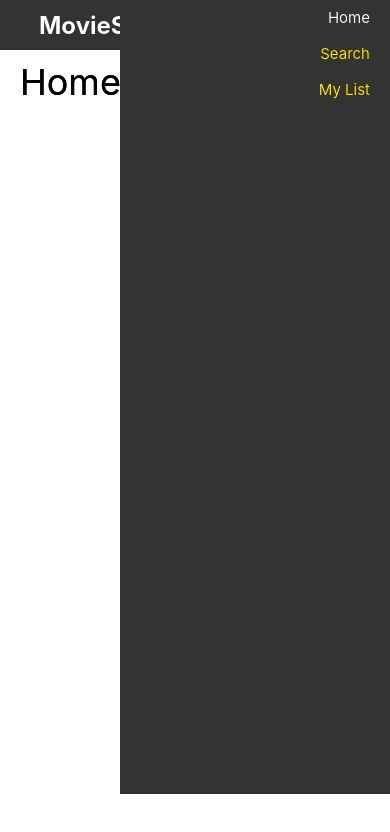
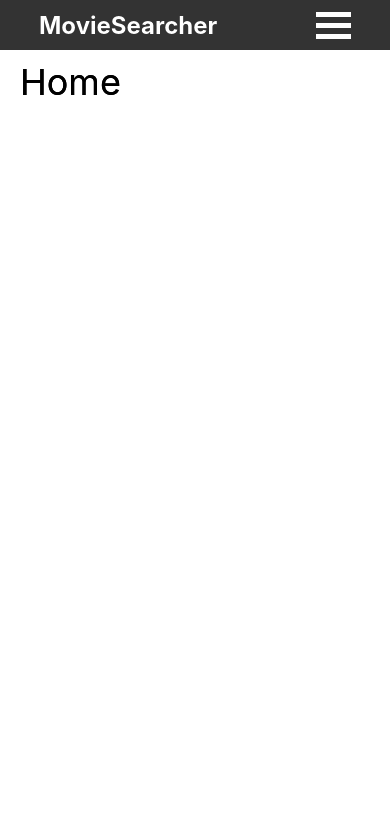
Before and after one commit to NachoMocoroa/movie-searcher, a React (Create React App) app: page / in a window 390 px wide. Shown: the top 832 px of the page. Built offline with nearby package versions, Linux system fonts and the light colour scheme.

Commit message:
[FEATURE] Mobile menu and top button for navigation

```diff
--- /dev/null
+++ b/src/components/MenuButton/MenuButton.module.scss
@@ -0,0 +1,37 @@
+.menu_btn {
+  display: flex;
+  flex-direction: column;
+  cursor: pointer;
+
+  span {
+    width: 35px;
+    height: 5px;
+    background-color: var(--white);
+    margin: 3px 0;
+    transition: 0.4s;
+  }
+
+  &.opened span {
+    position: relative;
+
+    &:nth-child(1) {
+      -webkit-transform: rotate(-45deg) translate(-9px, 9px) ;
+      transform: rotate(-45deg) translate(-9px, 9px) ;
+    }
+
+    &:nth-child(2) {
+      opacity: 0;
+    }
+
+    &:nth-child(3) {
+      -webkit-transform: rotate(45deg) translate(-7px, -7px) ;
+      transform: rotate(45deg) translate(-7px, -7px) ;
+    }
+  }
+}
+
+@media only screen and (min-width: 960px) {
+  .menu_btn {
+    display: none;
+  }
+}
--- /dev/null
+++ b/src/components/MenuButton/MenuButton.tsx
@@ -0,0 +1,26 @@
+import classes from './MenuButton.module.scss';
+
+interface Props {
+  menuClicked: Function;
+  isMenuOpen: boolean;
+}
+
+export default function MenuButton({ menuClicked, isMenuOpen }: Props) {
+
+  const classMenuClicked = isMenuOpen ? classes.opened : '';
+
+  const toggleMenu = () => {
+    menuClicked(!isMenuOpen);
+  };
+
+  return (
+    <div
+      className={`${classes.menu_btn} ${classMenuClicked}`}
+      onClick={() => toggleMenu()}
+    >
+      <span></span>
+      <span></span>
+      <span></span>
+    </div>
+  );
+}
--- /dev/null
+++ b/src/components/TopButton/TopButton.module.scss
@@ -0,0 +1,38 @@
+.top_button {
+  position: fixed;
+  bottom: 20px;
+  right: 20px;
+  display: flex;
+  justify-content: center;
+  align-items: center;
+  padding-top: 7px;
+  height: 40px;
+  width: 40px;
+  border-radius: 50%;
+  border: none;
+  box-shadow: 0 0 10px rgb(0 0 0 / 5%);
+  background-color: rgba(0, 0, 0, 0.25);
+  visibility: hidden;
+  opacity: 0;
+  transition: opacity .3s, visibility .3s, background-color .3s;
+  cursor: default;
+
+  &.top_button_visible {
+    visibility: visible;
+    opacity: 1;
+    z-index: 1;
+    cursor: pointer;
+  }
+
+  &::before {
+    content: '';
+    display: inline-block;
+    width: 0.45em;
+    height: 0.45em;
+    transform: rotate(-45deg);
+    font-size: 3.5rem;
+    border-style: solid;
+    border-width: 0.15em 0.15em 0 0;
+    border-color: var(--white);
+  }
+}
--- /dev/null
+++ b/src/components/TopButton/TopButton.tsx
@@ -0,0 +1,24 @@
+import classes from './TopButton.module.scss';
+
+interface Props {
+  showTopBtn: boolean
+}
+
+export default function TopButton({ showTopBtn }: Props) {
+
+  const topBtnVisibleClass = showTopBtn ? classes.top_button_visible : '';
+
+  const scrollToTop = () => {
+    window.scrollTo({
+      top: 0,
+      behavior: 'smooth'
+    });
+  };
+
+  return (
+    <button
+      onClick={() => scrollToTop()}
+      className={`${classes.top_button} ${topBtnVisibleClass}`}
+    ></button>
+  );
+}
--- a/src/layout/HeaderApp.module.scss
+++ b/src/layout/HeaderApp.module.scss
@@ -29,6 +29,7 @@
     position: absolute;
     right: 0;
     top: 0;
+    transform: translateY(var(--header-height));
     transition: all 0.75s ease;
 
     &.menu_hidden {
--- a/src/layout/HeaderApp.tsx
+++ b/src/layout/HeaderApp.tsx
@@ -1,17 +1,38 @@
+import { useState, useEffect } from "react";
 import { NavLink } from "react-router-dom";
+import TopButton from "../components/TopButton/TopButton";
+import MenuButton from "../components/MenuButton/MenuButton";
 import classes from "./HeaderApp.module.scss";
 import { NAVIGATION, TEXTS } from "../constants/constants";
 
 export default function HeaderApp() {
 
+  const scrollEvent = 'scroll';
+  const headerOffset = 150;
   const linkActiveClassName = classes.link_active;
+  const [showTopBtn, setShowTopBtn] = useState(false);
+  const [isMenuClicked, setIsMenuClicked] = useState(false);
+
+  const handleScroll = () => {
+    let posPageY = window.pageYOffset;
+    setShowTopBtn(posPageY > headerOffset);
+  };
+
+  useEffect(()=> {
+    window.addEventListener(scrollEvent, handleScroll);
+    return(() => {
+      window.removeEventListener(scrollEvent, handleScroll);
+    });
+  });
 
   return (
     <header className={classes.header}>
+      <TopButton showTopBtn={showTopBtn} />
       <div className={classes.header_items}>
         <div className={classes.logo}>{TEXTS.LOGO.text}</div>
+        <MenuButton menuClicked={setIsMenuClicked} isMenuOpen={isMenuClicked} />
       </div>
-      <nav>
+      <nav className={`${isMenuClicked ? '' : classes.menu_hidden}`}>
         <ul>
           <li>
             <NavLink to={NAVIGATION.HOME.path} className={({ isActive }) => isActive ? linkActiveClassName : undefined}>{NAVIGATION.HOME.text}</NavLink>
```
